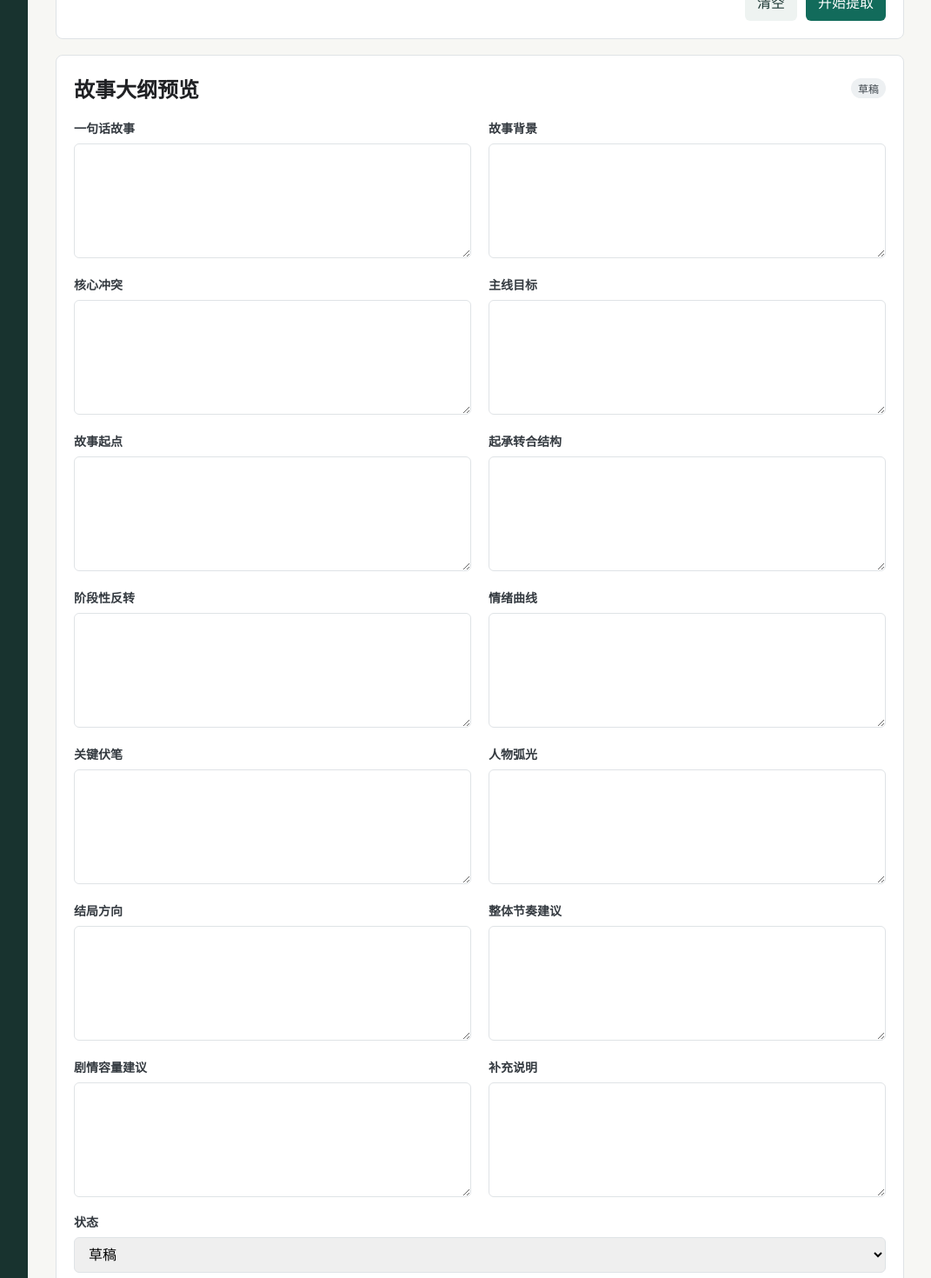
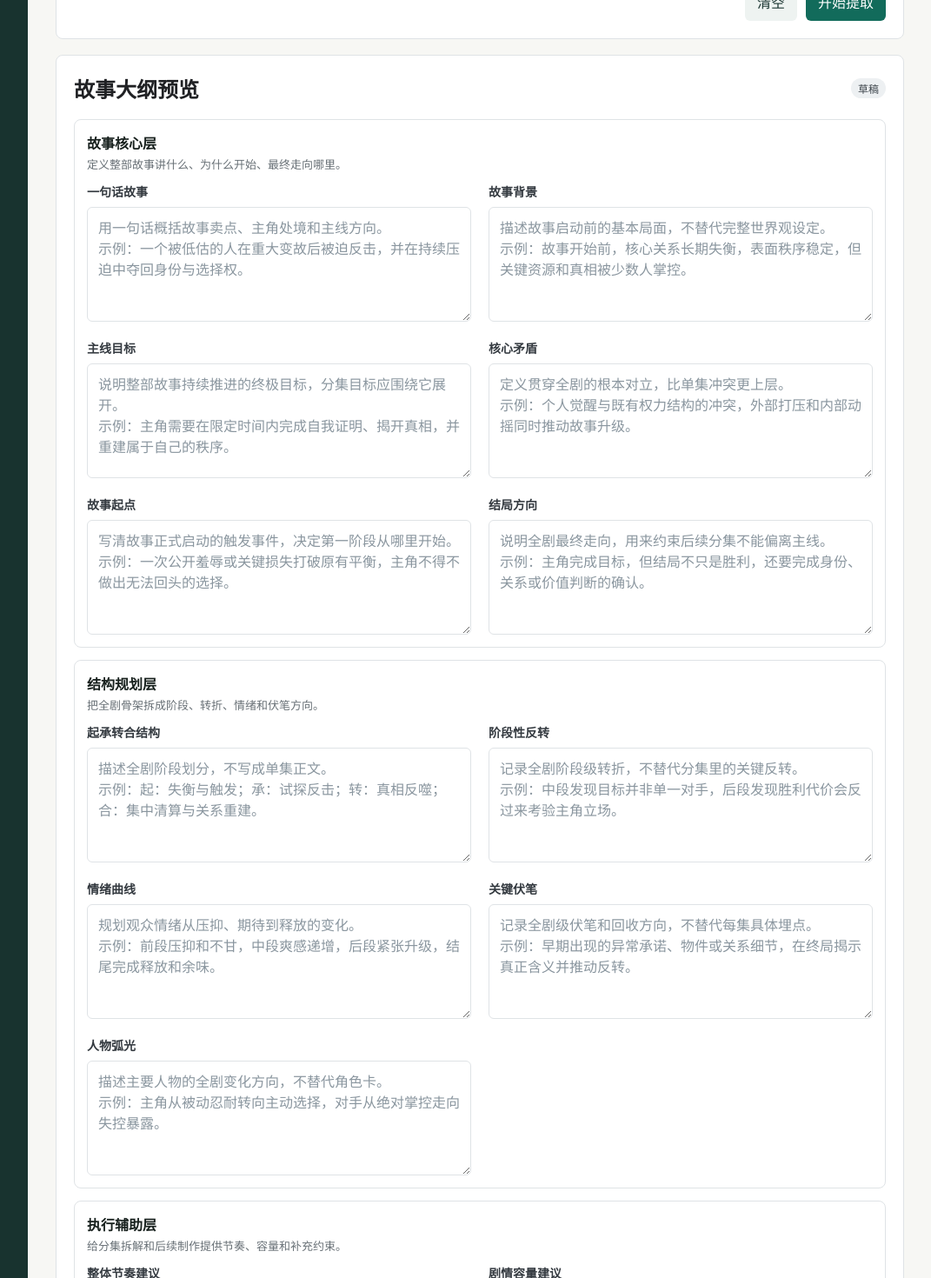
Before and after one commit to DomenCherry/Ai-shortDrama, a Next.js app in the folder apps/web/: page /projects/1/story-outline/extract in a window 1280 px wide. Shown: the part 720-2190 px from the top of the page at 87% size, without its empty margins (208-1279 px from the left). Built offline with nearby package versions, Linux system fonts and the light colour scheme; no server answers.

Commit message:
调整界面格式

```diff
--- a/apps/web/app/globals.css
+++ b/apps/web/app/globals.css
@@ -306,6 +306,44 @@ select {
   resize: vertical;
 }
 
+.field textarea::placeholder {
+  color: #8a969f;
+}
+
+.outline-field-groups {
+  display: grid;
+  gap: 14px;
+}
+
+.outline-field-group {
+  border: 1px solid var(--line);
+  border-radius: 8px;
+  display: grid;
+  gap: 12px;
+  padding: 14px;
+}
+
+.outline-field-group-heading {
+  display: grid;
+  gap: 3px;
+}
+
+.outline-field-group-heading h3 {
+  color: #17201d;
+  font-size: 16px;
+  margin: 0;
+}
+
+.outline-field-group-heading p {
+  color: var(--muted);
+  font-size: 13px;
+  margin: 0;
+}
+
+.outline-field-status {
+  max-width: 240px;
+}
+
 .checkbox-field {
   align-items: center;
   color: #343a40;
--- a/apps/web/app/projects/[id]/story-outline/extract/page.tsx
+++ b/apps/web/app/projects/[id]/story-outline/extract/page.tsx
@@ -13,6 +13,7 @@ import {
   ReferenceStoryStructureDraft,
   updateProjectStoryOutline
 } from "@/lib/api";
+import { storyOutlineFieldGroups } from "../../storyOutlineFields";
 
 type ReferenceStoryInputForm = {
   source_text: string;
@@ -213,23 +214,32 @@ export default function StoryOutlineExtractPage() {
           <span className={`status-badge ${artifactStatusClass(previewForm.status)}`}>{artifactStatusLabel(previewForm.status)}</span>
         </div>
         <form className="stack" onSubmit={confirmStoryOutline}>
-          <div className="grid-2">
-            <TextArea label="一句话故事" value={previewForm.logline} onChange={(value) => setPreviewFormValue("logline", value, setPreviewForm)} />
-            <TextArea label="故事背景" value={previewForm.story_background} onChange={(value) => setPreviewFormValue("story_background", value, setPreviewForm)} />
-            <TextArea label="核心冲突" value={previewForm.core_conflict} onChange={(value) => setPreviewFormValue("core_conflict", value, setPreviewForm)} />
-            <TextArea label="主线目标" value={previewForm.main_goal} onChange={(value) => setPreviewFormValue("main_goal", value, setPreviewForm)} />
-            <TextArea label="故事起点" value={previewForm.story_start} onChange={(value) => setPreviewFormValue("story_start", value, setPreviewForm)} />
-            <TextArea label="起承转合结构" value={previewForm.plot_structure} onChange={(value) => setPreviewFormValue("plot_structure", value, setPreviewForm)} />
-            <TextArea label="阶段性反转" value={previewForm.reversals} onChange={(value) => setPreviewFormValue("reversals", value, setPreviewForm)} />
-            <TextArea label="情绪曲线" value={previewForm.emotion_curve} onChange={(value) => setPreviewFormValue("emotion_curve", value, setPreviewForm)} />
-            <TextArea label="关键伏笔" value={previewForm.foreshadowing} onChange={(value) => setPreviewFormValue("foreshadowing", value, setPreviewForm)} />
-            <TextArea label="人物弧光" value={previewForm.character_arcs} onChange={(value) => setPreviewFormValue("character_arcs", value, setPreviewForm)} />
-            <TextArea label="结局方向" value={previewForm.ending_direction} onChange={(value) => setPreviewFormValue("ending_direction", value, setPreviewForm)} />
-            <TextArea label="整体节奏建议" value={previewForm.pacing_advice} onChange={(value) => setPreviewFormValue("pacing_advice", value, setPreviewForm)} />
-            <TextArea label="剧情容量建议" value={previewForm.capacity_advice} onChange={(value) => setPreviewFormValue("capacity_advice", value, setPreviewForm)} />
-            <TextArea label="补充说明" value={previewForm.notes} onChange={(value) => setPreviewFormValue("notes", value, setPreviewForm)} />
+          <div className="outline-field-groups">
+            {storyOutlineFieldGroups.map((group) => (
+              <section className="outline-field-group" key={group.id}>
+                <div className="outline-field-group-heading">
+                  <h3>{group.title}</h3>
+                  <p>{group.description}</p>
+                </div>
+                <div className="grid-2">
+                  {group.fields.map((field) => (
+                    <TextArea
+                      key={field.key}
+                      label={field.label}
+                      placeholder={`${field.description}\n${field.example}`}
+                      value={previewForm[field.key]}
+                      onChange={(value) => setPreviewFormValue(field.key, value, setPreviewForm)}
+                    />
+                  ))}
+                </div>
+                {group.id === "execution" ? (
+                  <div className="outline-field-status">
+                    <StatusSelect value={previewForm.status} onChange={(value) => setPreviewFormValue("status", value, setPreviewForm)} />
+                  </div>
+                ) : null}
+              </section>
+            ))}
           </div>
-          <StatusSelect value={previewForm.status} onChange={(value) => setPreviewFormValue("status", value, setPreviewForm)} />
           <div className="actions">
             <Link className="button secondary" href={`/projects/${projectId}?stage=story`}>
               取消
@@ -244,11 +254,21 @@ export default function StoryOutlineExtractPage() {
   );
 }
 
-function TextArea({ label, value, onChange }: { label: string; value: string; onChange: (value: string) => void }) {
+function TextArea({
+  label,
+  value,
+  placeholder,
+  onChange
+}: {
+  label: string;
+  value: string;
+  placeholder?: string;
+  onChange: (value: string) => void;
+}) {
   return (
     <div className="field">
       <label>{label}</label>
-      <textarea value={value} onChange={(event) => onChange(event.target.value)} rows={4} />
+      <textarea value={value} placeholder={placeholder} onChange={(event) => onChange(event.target.value)} rows={4} />
     </div>
   );
 }
--- /dev/null
+++ b/apps/web/app/projects/[id]/storyOutlineFields.ts
@@ -0,0 +1,137 @@
+export type StoryOutlineTextFieldKey =
+  | "logline"
+  | "story_background"
+  | "main_goal"
+  | "core_conflict"
+  | "story_start"
+  | "ending_direction"
+  | "plot_structure"
+  | "reversals"
+  | "emotion_curve"
+  | "foreshadowing"
+  | "character_arcs"
+  | "pacing_advice"
+  | "capacity_advice"
+  | "notes";
+
+export type StoryOutlineField = {
+  key: StoryOutlineTextFieldKey;
+  label: string;
+  description: string;
+  example: string;
+};
+
+export type StoryOutlineFieldGroup = {
+  id: "core" | "structure" | "execution";
+  title: string;
+  description: string;
+  fields: StoryOutlineField[];
+};
+
+export const storyOutlineFieldGroups: StoryOutlineFieldGroup[] = [
+  {
+    id: "core",
+    title: "故事核心层",
+    description: "定义整部故事讲什么、为什么开始、最终走向哪里。",
+    fields: [
+      {
+        key: "logline",
+        label: "一句话故事",
+        description: "用一句话概括故事卖点、主角处境和主线方向。",
+        example: "示例：一个被低估的人在重大变故后被迫反击，并在持续压迫中夺回身份与选择权。"
+      },
+      {
+        key: "story_background",
+        label: "故事背景",
+        description: "描述故事启动前的基本局面，不替代完整世界观设定。",
+        example: "示例：故事开始前，核心关系长期失衡，表面秩序稳定，但关键资源和真相被少数人掌控。"
+      },
+      {
+        key: "main_goal",
+        label: "主线目标",
+        description: "说明整部故事持续推进的终极目标，分集目标应围绕它展开。",
+        example: "示例：主角需要在限定时间内完成自我证明、揭开真相，并重建属于自己的秩序。"
+      },
+      {
+        key: "core_conflict",
+        label: "核心矛盾",
+        description: "定义贯穿全剧的根本对立，比单集冲突更上层。",
+        example: "示例：个人觉醒与既有权力结构的冲突，外部打压和内部动摇同时推动故事升级。"
+      },
+      {
+        key: "story_start",
+        label: "故事起点",
+        description: "写清故事正式启动的触发事件，决定第一阶段从哪里开始。",
+        example: "示例：一次公开羞辱或关键损失打破原有平衡，主角不得不做出无法回头的选择。"
+      },
+      {
+        key: "ending_direction",
+        label: "结局方向",
+        description: "说明全剧最终走向，用来约束后续分集不能偏离主线。",
+        example: "示例：主角完成目标，但结局不只是胜利，还要完成身份、关系或价值判断的确认。"
+      }
+    ]
+  },
+  {
+    id: "structure",
+    title: "结构规划层",
+    description: "把全剧骨架拆成阶段、转折、情绪和伏笔方向。",
+    fields: [
+      {
+        key: "plot_structure",
+        label: "起承转合结构",
+        description: "描述全剧阶段划分，不写成单集正文。",
+        example: "示例：起：失衡与触发；承：试探反击；转：真相反噬；合：集中清算与关系重建。"
+      },
+      {
+        key: "reversals",
+        label: "阶段性反转",
+        description: "记录全剧阶段级转折，不替代分集里的关键反转。",
+        example: "示例：中段发现目标并非单一对手，后段发现胜利代价会反过来考验主角立场。"
+      },
+      {
+        key: "emotion_curve",
+        label: "情绪曲线",
+        description: "规划观众情绪从压抑、期待到释放的变化。",
+        example: "示例：前段压抑和不甘，中段爽感递增，后段紧张升级，结尾完成释放和余味。"
+      },
+      {
+        key: "foreshadowing",
+        label: "关键伏笔",
+        description: "记录全剧级伏笔和回收方向，不替代每集具体埋点。",
+        example: "示例：早期出现的异常承诺、物件或关系细节，在终局揭示真正含义并推动反转。"
+      },
+      {
+        key: "character_arcs",
+        label: "人物弧光",
+        description: "描述主要人物的全剧变化方向，不替代角色卡。",
+        example: "示例：主角从被动忍耐转向主动选择，对手从绝对掌控走向失控暴露。"
+      }
+    ]
+  },
+  {
+    id: "execution",
+    title: "执行辅助层",
+    description: "给分集拆解和后续制作提供节奏、容量和补充约束。",
+    fields: [
+      {
+        key: "pacing_advice",
+        label: "整体节奏建议",
+        description: "说明全剧节奏密度和阶段重点。",
+        example: "示例：前 3 集快速建立钩子和压迫，中段每 2-3 集一次升级，后段减少支线并集中收束。"
+      },
+      {
+        key: "capacity_advice",
+        label: "剧情容量建议",
+        description: "根据集数和单集时长判断剧情装载量。",
+        example: "示例：每集只推进一个核心事件，重要支线合并处理，避免在短时长内同时展开过多人物线。"
+      },
+      {
+        key: "notes",
+        label: "补充说明",
+        description: "记录用户特殊要求、禁忌、风格约束或临时备注。",
+        example: "示例：避免过度解释设定，重点保留强冲突、强选择和每阶段清晰的情绪回报。"
+      }
+    ]
+  }
+];
```
Also changed, not shown: apps/web/app/projects/[id]/ProjectWorkbenchClient.tsx (+38 -18 lines), 3 other files (tests, documents, lock files or other folders).
